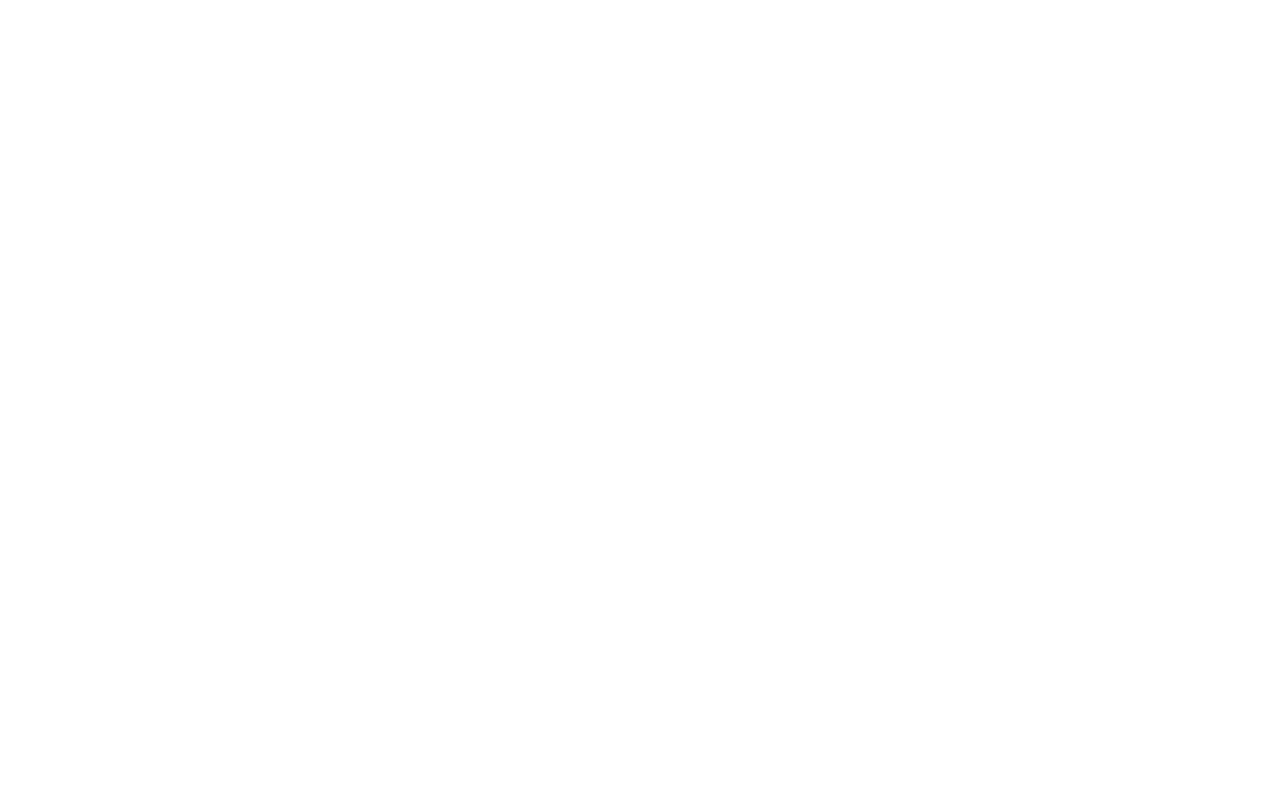
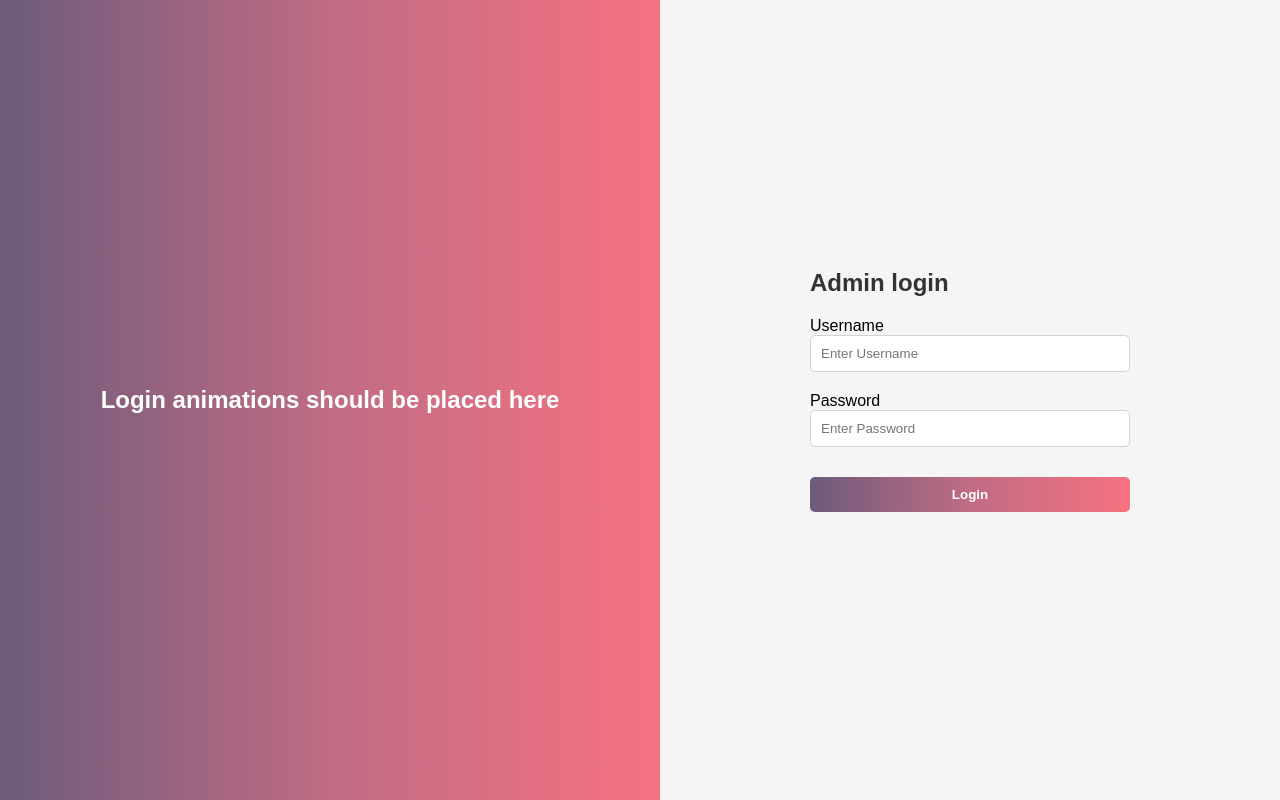
Before and after one commit to sarathnakka/Zidio-Feedback_Collection_System, a React (Vite) app in the folder client/: page /Admin in a window 1280 px wide. Before the commit this address had no page. Built offline with nearby package versions, Linux system fonts and the light colour scheme.

Commit message:
Admin UI added

```diff
--- a/client/src/App.jsx
+++ b/client/src/App.jsx
@@ -6,6 +6,7 @@ import Options from "./components/Options"
 import Home from './components/Home'
 import Student from './components/Student'
 import Teacher from './components/Teacher'
+import Admin from './components/Admin'
 
 function App() {
 
@@ -15,6 +16,7 @@ function App() {
         <Route path="/" element={<Home />}></Route>
         <Route path="/register" element={<Signup />}></Route>
         <Route path="/login" element={<Login />}></Route>
+        <Route path="/Admin" element={<Admin />}></Route>
         <Route path="/dashboard" element={<Dashboard />}></Route>
         <Route path="/options" element={<Options />}></Route>
         <Route path="/Student" element={<Student />}></Route>
--- /dev/null
+++ b/client/src/components/Admin.css
@@ -0,0 +1,91 @@
+* {
+    margin: 0;
+    padding: 0;
+    box-sizing: border-box;
+  }
+
+
+  body {
+    font-family: Arial, sans-serif;
+    background-color: #eef1f4;
+  }
+
+.admin-container {
+    display: flex;
+    height: 100vh;
+  }
+
+  .admin-left-section {
+    flex: 1;
+    background: linear-gradient(to right, purple, orange, blue);
+    display: flex;
+    justify-content: center;
+    align-items: center;
+    color: #ffffff;
+    padding: 20px;
+  }
+
+
+
+  .admin-right-section {
+    flex: 1;
+    display: flex;
+    justify-content: center;
+    align-items: center;
+  }
+
+  .admin-form {
+    padding: 40px;
+    border-radius: 10px;
+    width: 400px;
+  }
+
+  .admin-form h2 {
+    margin-bottom: 20px;
+    color: #333333;
+  }
+
+  .form-group {
+    margin-bottom: 20px;
+  }
+
+  .form-group label {
+    display: block;
+    box-sizing: border-box;
+  }
+
+  .form-control {
+    width: 100%;
+    padding: 10px;
+    border: 1px solid #ced4da;
+    border-radius: 5px;
+    outline: none;
+  }
+
+  .btn {
+    width: 100%;
+    padding: 10px;
+    border: none;
+    border-radius: 5px;
+    cursor: pointer;
+    font-weight: bold;
+    transition: background-color 0.3s ease;
+  }
+
+  .btn-success {
+    background-color: #28a745;
+    color: #fff;
+  }
+
+  .btn-success:hover {
+    background-color: #218838;
+  }
+
+  .link {
+    color: #007bff;
+    text-decoration: none;
+  }
+
+  .link:hover {
+    text-decoration: underline;
+  }
--- /dev/null
+++ b/client/src/components/Admin.jsx
@@ -0,0 +1,64 @@
+import React, { useState } from 'react';
+import { useNavigate } from 'react-router-dom';
+import './Admin.css';
+
+function Admin() {
+  const [username, setUsername] = useState('');
+  const [password, setPassword] = useState('');
+  const navigate = useNavigate();
+
+  const handleSubmit = (e) => {
+    e.preventDefault();
+    if (username === 'admin' && password === 'adminpassword') {
+      navigate('/dashboard');
+    } else {
+      alert('Invalid credentials');
+    }
+  };
+
+  return (
+    <div className="login-container">
+    <div className="left-section">
+        <h2>Login animations should be placed here</h2>
+        {/* We can Add colorful abstract background design here */}
+        {/* we can use CSS or SVG for the abstract background */}
+    </div>
+    <div className="right-section">
+        <div className="login-form">
+            <h2>Admin login</h2>
+            <form onSubmit={handleSubmit}>
+                <div className="form-group">
+                <label htmlFor="username">Username</label>
+                    <input
+                        type="text"
+                        placeholder="Enter Username"
+                        autoComplete="off"
+                        name="username"
+                        className="form-control"
+                        value={username}
+                        onChange={(e) => setUsername(e.target.value)}
+                    />
+                </div>
+                <div className="form-group">
+                    <label htmlFor="password">Password</label>
+                    <input
+                        type="password"
+                        placeholder="Enter Password"
+                        name="password"
+                        className="form-control"
+                        value={password}
+                        onChange={(e) => setPassword(e.target.value)}
+                    />
+                </div>
+                <button type="submit" className="btn btn-success">
+                    Login
+                </button>
+            </form>
+
+        </div>
+    </div>
+</div>
+);
+}
+
+export default Admin;
--- /dev/null
+++ b/client/src/components/Dashboard.css
@@ -0,0 +1,15 @@
+.dashboard-container {
+    display: flex;
+    justify-content: center;
+    align-items: center;
+    height: 100vh;
+  }
+
+  .welcome-message {
+    text-align: center;
+  }
+
+  .welcome-message h2 {
+    font-size: 24px;
+    font-weight: bold;
+  }
--- a/client/src/components/Dashboard.jsx
+++ b/client/src/components/Dashboard.jsx
@@ -1,29 +1,15 @@
-import { useEffect, useState } from "react";
-import { useNavigate } from "react-router-dom";
-import axios from 'axios'
+import React from 'react';
+import './Dashboard.css';
 
 function Dashboard() {
-    const [suc, setSuc ] = useState()
-    const navigate = useNavigate()
-    axios.defaults.withCredentials = true;
-    useEffect(()=> {
-        axios.get('http://localhost:3001/dashboard')
-        .then(res => {
-            console.log("dashboad: " + res.data);
-            if(res.data === "Success") {
-                setSuc("Successded OK")
-            } else {
-                navigate('/options')
-            }
-        }).catch(err => console.log(err))
-    }, [])
-    return (
-        <div>
-            <h2>dashboard</h2>
-            <p>{suc}</p>
-        </div>
+  return (
+    <div className="dashboard-container">
+      <div className="welcome-message">
+        <h2>Welcome to Dashboard</h2>
 
-     );
+      </div>
+    </div>
+  );
 }
 
 export default Dashboard;
--- a/client/src/components/Home.jsx
+++ b/client/src/components/Home.jsx
@@ -28,6 +28,9 @@ function Home() {
             <li>
               <Link to="/login">Login</Link>
             </li>
+            <li>
+            <Link to="/admin">Admin</Link>
+          </li>
           </ul>
         )}
       </header>
--- a/client/src/components/Login.jsx
+++ b/client/src/components/Login.jsx
@@ -26,7 +26,7 @@ function Login() {
             </div>
             <div className="right-section">
                 <div className="login-form">
-                    <h2>Signin here</h2>
+                    <h2>Signin </h2>
                     <form onSubmit={handleSubmit}>
                         <div className="form-group">
                             <label htmlFor="email">Email</label>
```
